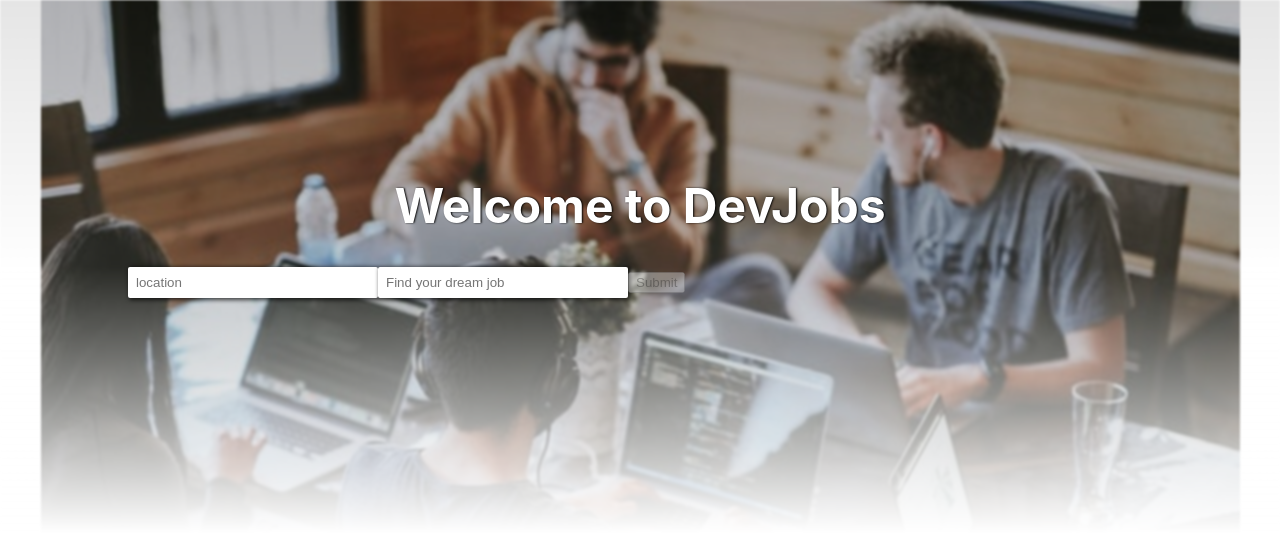
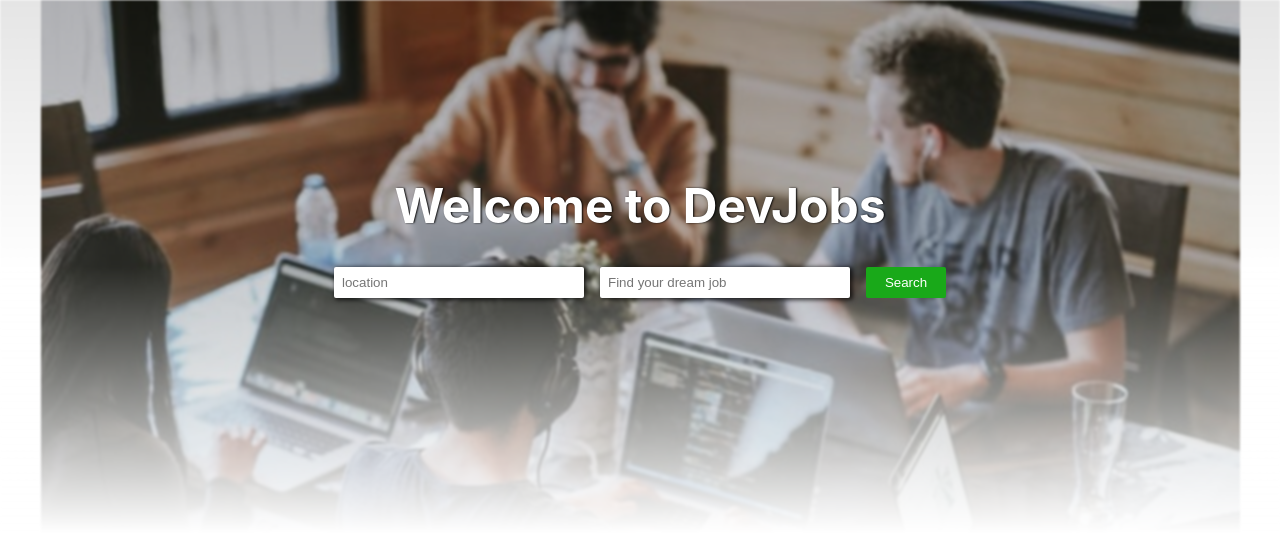
Before and after one commit to sprakash57/hunt-jobs, a React (Create React App) app in the folder client/: page / in a window 1280 px wide. Shown: the top 558 px of the page. Built offline with nearby package versions, Linux system fonts and the light colour scheme.

Commit message:
refactor: Add JobList and button component

```diff
--- a/client/src/components/JobList.tsx
+++ b/client/src/components/JobList.tsx
@@ -1,6 +1,8 @@
 import React from "react";
 import { useFormFields } from "../helpers/hooks";
 import Input from "./common/Input";
+import styles from "../styles/components/JobList.module.scss";
+import { Button } from "./common";
 
 const JobList = () => {
     const [fields, handleFieldChange] = useFormFields({
@@ -17,10 +19,10 @@
 
     return (
         <section>
-            <form onSubmit={handleSubmit}>
+            <form onSubmit={handleSubmit} className={styles.formGroup}>
                 <Input changeCallback={handleFieldChange} value={fields.location} placeholder="location" id="location" />
                 <Input changeCallback={handleFieldChange} value={fields.category} placeholder="Find your dream job" id="category" />
-                <button disabled={!hasValidInputs()}>Submit</button>
+                <Button label="Search" disabled={!hasValidInputs()} />
             </form>
         </section>
     )
--- /dev/null
+++ b/client/src/components/common/Button.tsx
@@ -0,0 +1,23 @@
+import React from 'react';
+import { clx } from '../../helpers/utils';
+import styles from '../../styles/components/common/Button.module.scss';
+
+interface Props extends React.ButtonHTMLAttributes<HTMLButtonElement> {
+    label: string;
+    clickCallback?: () => void;
+    className?: string;
+}
+
+const Button = ({ label, clickCallback, className, ...rest }: Props) => {
+    return (
+        <button
+            {...rest}
+            className={clx(styles.button, className)}
+            onClick={clickCallback}
+        >
+            {label}
+        </button>
+    )
+}
+
+export default Button;
--- /dev/null
+++ b/client/src/components/common/index.ts
@@ -0,0 +1,2 @@
+export { default as Button } from "./Button";
+export { default as Input } from "./Input";
--- a/client/src/index.scss
+++ b/client/src/index.scss
@@ -1,6 +1,7 @@
 :root {
   --white: white;
   --black: black;
+  --green: hsl(120, 74%, 38%);
 }
 html,
 body {
--- /dev/null
+++ b/client/src/styles/components/JobList.module.scss
@@ -0,0 +1,13 @@
+.formGroup {
+    text-align: center;
+    input {
+        margin: 0 1rem 1rem 0;
+    }
+}
+@media screen and (max-width: 650px) {
+    .formGroup {
+        display: flex;
+        flex-direction: column;
+        align-items: center;
+    }
+}
--- /dev/null
+++ b/client/src/styles/components/common/Button.module.scss
@@ -0,0 +1,8 @@
+.button {
+    border: none;
+    padding: 0.5rem;
+    border-radius: 2px;
+    min-width: 80px;
+    background: var(--green);
+    color: var(--white);
+}
```
